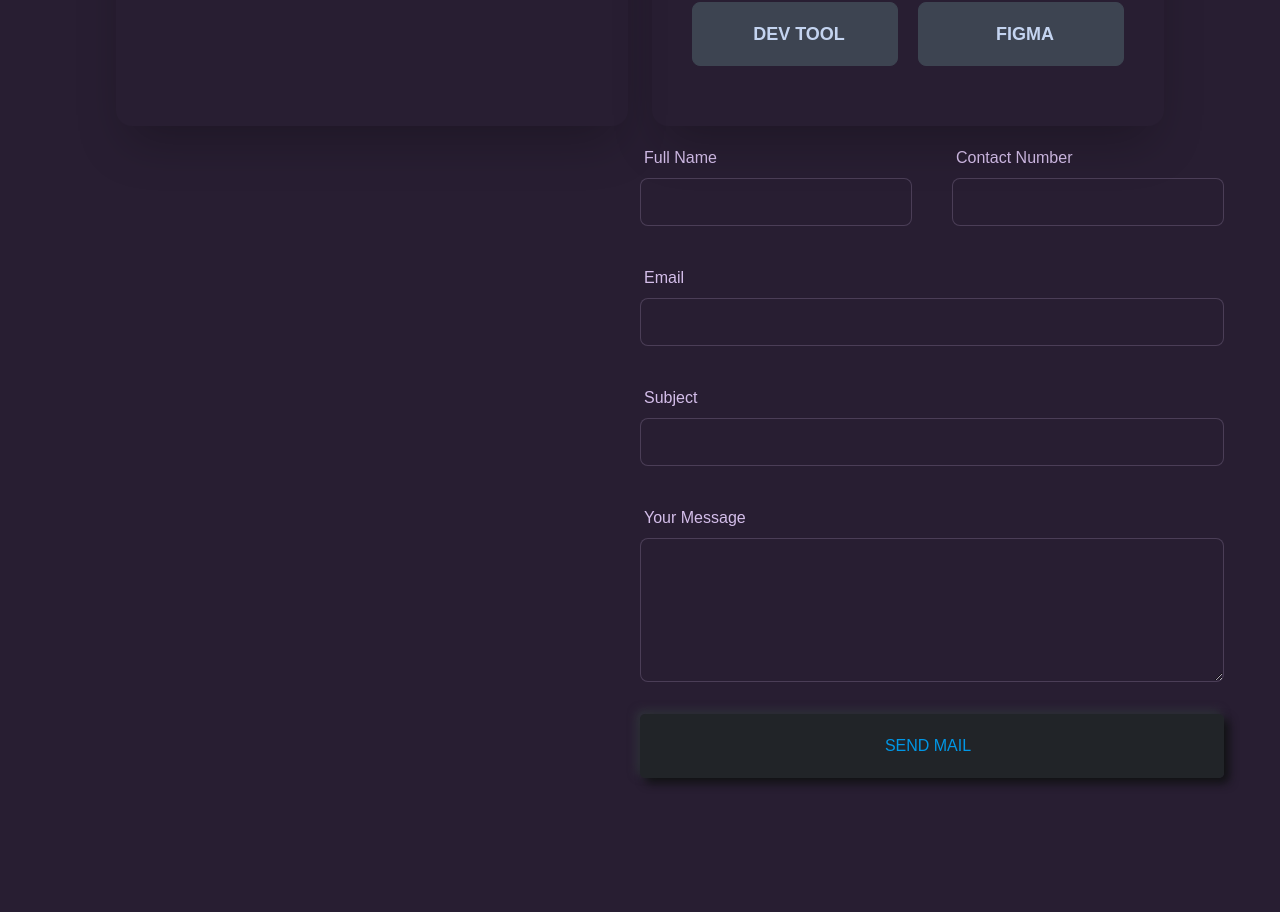
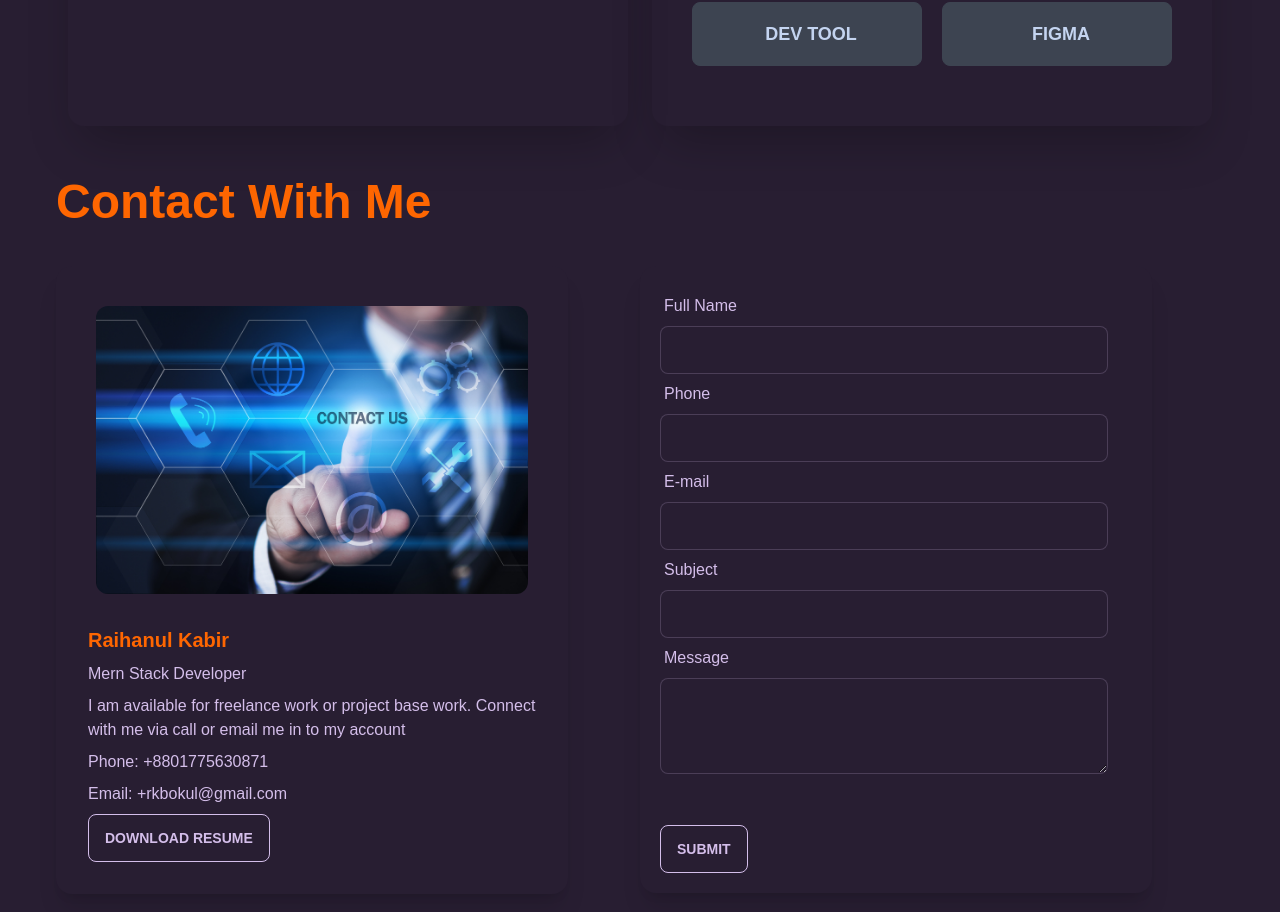
Before and after one commit to rkbokul1/rkbokul-porotfolio, a React (Create React App) app: page / in a window 1280 px wide. Shown: the part 3120-4032 px from the top of the page. Before the commit the page ends 3954 px from the top, so only its background shows below. Built offline with nearby package versions, Linux system fonts and the light colour scheme.

Commit message:
info section done

```diff
--- a/src/Pages/Contact/Contact.css
+++ /dev/null
@@ -1,93 +0,0 @@
-.contact-card {
-    position: relative;
-    z-index: 1;
-    color: white;
-    border-radius: 20px;
-    background: linear-gradient(-45deg, #21242800, #21242800);
-    box-shadow: 5px 5px 10px #101113, -3px -3px 10px #32373d;
-    transition: color 0.3s ease;
-  }
-
-  .contact-image img {
-    transform: scale(1);
-    transition: transform 0.3s ease;
-  }
-
-  .contact-card:hover .contact-image img {
-    transform: scale(1.2);
-  }
-
-  .contact-card form input {
-    background: #191b1e;
-    border: 2px solid black;
-    padding: 25px;
-    box-shadow: inset 2px 2px 7px #0a0b0c, inset -2px -2px 7px #282b30;
-  }
-  .contact-card form textarea {
-    background: #191b1e;
-    border: 2px solid black;
-    padding: 15px 20px;
-    box-shadow: inset 2px 2px 7px #0a0b0c, inset -2px -2px 7px #282b30;
-  }
-  .contact-card form label {
-    text-transform: uppercase;
-    letter-spacing: 1px;
-    font-size: 12px;
-    color: #a0a8b3;
-  }
-
-  .send-mail-button {
-    cursor: pointer;
-    display: flex;
-    position: relative;
-    z-index: 1;
-    text-transform: uppercase;
-    color: #0097e6;
-    padding: 20px;
-    justify-content: center;
-    align-items: center;
-    border-radius: 5px;
-    background: linear-gradient(45deg, #212428, #212428);
-    box-shadow: 5px 5px 10px #101113, -3px -3px 10px #32373d;
-    transition: color 0.3s ease;
-  }
-
-  .send-mail-button::after {
-    content: "";
-    position: absolute;
-    z-index: -1;
-    left: 0px;
-    top: 0px;
-    right: 0px;
-    bottom: 0px;
-    background: linear-gradient(-45deg, #19191b, #23272b);
-    border-radius: 5px;
-    opacity: 0;
-    transition: all 0.3s ease-in-out;
-  }
-
-  .send-mail-button:hover::after {
-    opacity: 1;
-  }
-
-  .send-mail-button:hover {
-    box-shadow: 5px 5px 10px #101113, -3px -3px 10px #32373d;
-    color: #0097e6;
-  }
-  .send-mail-button i {
-    margin-left: 8px;
-    transition: margin-left 0.4s ease;
-  }
-  .send-mail-button:hover i {
-    margin-left: 20px;
-  }
-
-  .error {
-    text-align: left;
-    margin-top: 5px;
-    margin-bottom: -18px;
-    letter-spacing: 1px;
-    font-size: 12px;
-    font-weight: 600;
-    color: red;
-  }
--- a/src/Pages/Contact/Contact.js
+++ b/src/Pages/Contact/Contact.js
@@ -1,12 +1,14 @@
 import React from 'react';
 import Input from './Input';
 import Info from './Info';
-import './Contact.css';
 
 const Contact = () => {
     return (
-        <div id='contact' >
-            <div className='grid grid-cols-1 md:grid-cols-2 px-14 mb-14'>
+        <div id='contact' className='px-14 mt-10'>
+            <p className="text-primary font-bold text-3xl lg:text-5xl mb-10">
+                Contact With Me
+            </p>
+            <div className='grid grid-cols-1 md:grid-cols-2 mb-14'>
                 <div>
                     <Info />
                 </div>
--- a/src/Pages/Contact/Info.js
+++ b/src/Pages/Contact/Info.js
@@ -1,9 +1,23 @@
 import React from 'react';
+import contact from '../../Components/image/contact us.jfif'
 
 const info = () => {
     return (
-        <div>
+        <div className="card max-w-lg bg-base-100 shadow-xl">
+            <figure className="px-10 pt-10">
+                <img src={contact} alt="contact" className="rounded-xl" />
+            </figure>
+            <div className="card-body ">
+                <h2 className="card-title text-primary">Raihanul Kabir</h2>
+                <p>Mern Stack Developer</p>
+                <p>I am available for freelance work or project base work. Connect with me via call or email me in to my account</p>
 
+                <p>Phone: <span>+8801775630871</span></p>
+                <p>Email: <span>+rkbokul@gmail.com</span></p>
+                <div className="card-actions ">
+                    <button className="btn btn-outline hover:bg-primary ">Download Resume</button>
+                </div>
+            </div>
         </div>
     );
 };
--- a/src/Pages/Contact/Input.js
+++ b/src/Pages/Contact/Input.js
@@ -1,148 +1,58 @@
-import React, { useState } from 'react';
+import React from 'react';
 import { useForm } from "react-hook-form";
 
-import axios from "axios";
-import swal from "sweetalert";
+const Input = () => {
 
-const Input = () => {
-    const [isLoading, setIsLoading] = useState(false);
-    const { register, handleSubmit, reset, formState: { errors }} = useForm();
+    const { register, formState: { errors }, handleSubmit } = useForm();
+    const onSubmit = data => console.log(data);
 
-    const onSubmit = (message) => {
-        setIsLoading(true);
-        (async () => {
-            const { data } = await axios.post(
-                "https://ekramul-hasan.herokuapp.com/email",
-                message
-            );
-            if (data) {
-                setIsLoading(false);
-                swal(
-                    "Successful",
-                    "I Have Got Your Mail, I will get back to you soon.",
-                    "success",
-                    {
-                        className: "rounded-3xl",
-                    }
-                );
-                reset();
-            }
-            setIsLoading(false);
-        })();
-    };
+
     return (
-        <div>
-            <form onSubmit={handleSubmit(onSubmit)} className="">
-                <div className="mb-8 flex flex-col lg:flex-row gap-10">
-                    <div className="form-control w-full">
-                        <label className="label">Full Name</label>
-                        <input
-                            {...register("name", {
-                                required: {
-                                    value: true,
-                                    message: "Name is required",
-                                },
-                            })}
-                            type="text"
-                            className="input input-bordered w-full focus:border-secondary"
-                        />
-                        {errors?.name && (
-                            <span className="error">{errors.name.message}</span>
-                        )}
-                    </div>
+        <div className='card max-w-lg bg-base-100 shadow-xl p-5'>
 
-                    <div className="form-control w-full">
-                        <label className="label">Contact Number</label>
-                        <input
-                            {...register("phone")}
-                            type="number"
-                            className="input input-bordered w-full focus:border-secondary"
-                        />
-                    </div>
-                </div>
+            <form onSubmit={handleSubmit(onSubmit)}>
 
-                <div className="mb-8 form-control w-full">
-                    <label className="label">Email</label>
-                    <input
-                        {...register("email", {
-                            required: {
-                                value: true,
-                                message: "Email is required",
-                            },
-                        })}
-                        type="text"
-                        className="input input-bordered w-full focus:border-secondary"
-                    />
-                    {errors?.email && (
-                        <span className="error">{errors.email.message}</span>
-                    )}
-                </div>
+                <label className='label'>
+                    <p >Full Name</p>
+                </label>
+                <input {...register("fullname", { required: 'Full name required', maxLength: 20 })} className="input input-bordered w-full max-w-md" />
+                <p className='text-sm text-red-500'>{errors.fullname?.type === 'required' && errors.fullname.message}</p>
 
-                <div className="mb-8 form-control w-full">
-                    <label className="label">Subject</label>
-                    <input
-                        {...register("subject", {
-                            required: {
-                                value: true,
-                                message: "Subject is required",
-                            },
-                        })}
-                        type="text"
-                        className="input input-bordered w-full focus:border-secondary"
-                    />
-                    {errors?.subject && (
-                        <span className="error">{errors.subject.message}</span>
-                    )}
-                </div>
+                <label className='label'>
+                    <p >Phone</p>
+                </label>
+                <input type="number" {...register("number", { min: 18, max: 99 })} className="input input-bordered w-full max-w-md" />
 
-                <div className="mb-8 form-control">
-                    <label className="label">Your Message</label>
-                    <textarea
-                        {...register("message", {
-                            required: {
-                                value: true,
-                                message: "Message is required",
-                            },
-                        })}
-                        className="textarea textarea-bordered  focus:border-secondary h-36"
-                    ></textarea>
-                    {errors?.message && (
-                        <span className="error">{errors.message.message}</span>
-                    )}
-                </div>
 
-                <button
-                    className={`send-mail-button w-full ${isLoading ? "loading" : ""
-                        }`}
-                    type="submit"
-                >
-                    {isLoading ? (
-                        <>
-                            <svg
-                                role="status"
-                                className="w-8 h-8 mr-2 text-gray-200 animate-spin dark:text-gray-600 fill-secondary"
-                                viewBox="0 0 100 101"
-                                fill="none"
-                                xmlns="http://www.w3.org/2000/svg"
-                            >
-                                <path
-                                    d="M100 50.5908C100 78.2051 77.6142 100.591 50 100.591C22.3858 100.591 0 78.2051 0 50.5908C0 22.9766 22.3858 0.59082 50 0.59082C77.6142 0.59082 100 22.9766 100 50.5908ZM9.08144 50.5908C9.08144 73.1895 27.4013 91.5094 50 91.5094C72.5987 91.5094 90.9186 73.1895 90.9186 50.5908C90.9186 27.9921 72.5987 9.67226 50 9.67226C27.4013 9.67226 9.08144 27.9921 9.08144 50.5908Z"
-                                    fill="currentColor"
-                                />
-                                <path
-                                    d="M93.9676 39.0409C96.393 38.4038 97.8624 35.9116 97.0079 33.5539C95.2932 28.8227 92.871 24.3692 89.8167 20.348C85.8452 15.1192 80.8826 10.7238 75.2124 7.41289C69.5422 4.10194 63.2754 1.94025 56.7698 1.05124C51.7666 0.367541 46.6976 0.446843 41.7345 1.27873C39.2613 1.69328 37.813 4.19778 38.4501 6.62326C39.0873 9.04874 41.5694 10.4717 44.0505 10.1071C47.8511 9.54855 51.7191 9.52689 55.5402 10.0491C60.8642 10.7766 65.9928 12.5457 70.6331 15.2552C75.2735 17.9648 79.3347 21.5619 82.5849 25.841C84.9175 28.9121 86.7997 32.2913 88.1811 35.8758C89.083 38.2158 91.5421 39.6781 93.9676 39.0409Z"
-                                    fill="currentFill"
-                                />
-                            </svg>
-                        </>
-                    ) : (
-                        <>
-                            <span> Send Mail</span>{" "}
-                            <i className="fa-solid fa-chevron-right"></i>
-                        </>
-                    )}
-                </button>
+
+                <label className='label'>
+                    <p>E-mail</p>
+                </label>
+                <input {...register("mail", { required: "Email Address required" })} className="input input-bordered w-full max-w-md" />
+                <p className='text-sm text-red-500'>{errors.mail?.message}</p>
+
+
+
+                <label className='label'>
+                    <p>Subject</p>
+                </label>
+                <input {...register("subject", { required: "Subject required" })} className="input input-bordered w-full max-w-md" />
+                <p className='text-sm text-red-500'>{errors.subject?.message}</p>
+
+                <label className='label'>
+                    <p >Message</p>
+                </label>
+                <textarea {...register("message", { required: "Message required" })} className="textarea textarea-bordered h-24 input input-bordered w-full max-w-md" />
+                <p className='text-sm text-red-500'>{errors.subject?.message}</p>
+
+                <br />
+                <input type="submit" className='btn btn-outline hover:bg-primary mt-5' />
             </form>
+
+
+
+
+
         </div>
     );
 };
--- a/src/Pages/Resume/Skill.js
+++ b/src/Pages/Resume/Skill.js
@@ -560,9 +560,9 @@ const Skill = () => {
 
 
     return (
-        <div id="skill" className="mt-5 text-accent">
+        <div id="skill" className="mt-5">
 
-            <div className="grid grid-cols-1 md:grid-cols-2 px-12 text-white">
+            <div className="grid grid-cols-1 md:grid-cols-2 text-white">
 
                 <div className='card shadow-2xl p-10 m-3'>
                     <h2 className="text-2xl font-bold mb-5 text-primary">Expertise</h2>
```
Also changed, not shown: src/Components/image/contact us.jfif (added).
